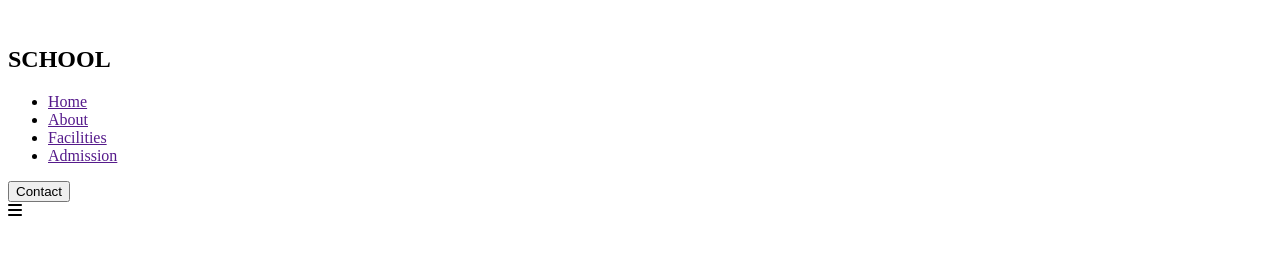
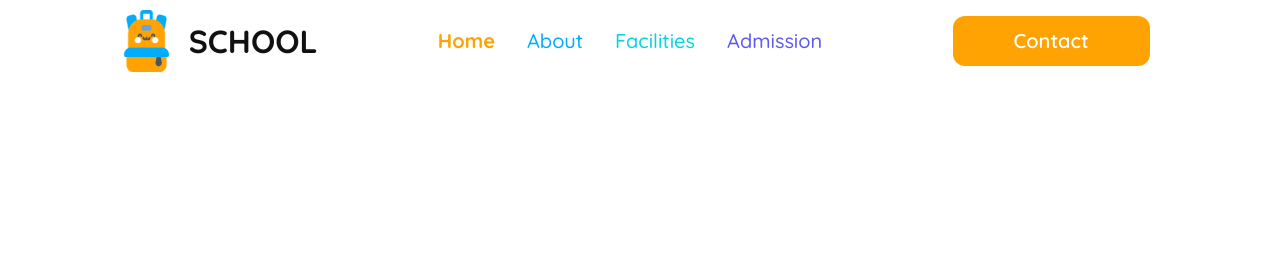
Before and after one commit to mdbulbulhasan/Kids-School-B11-A2--Assignment-2, a plain HTML site: page index.html in a window 1280 px wide. Drawn offline with Linux system fonts and the light colour scheme; the site is published under a folder, as on GitHub Pages, so addresses that start at the root find nothing.

Commit message:
Update the path of Image and css file

```diff
--- a/index.html
+++ b/index.html
@@ -4,7 +4,7 @@
     <meta charset="UTF-8" />
     <meta name="viewport" content="width=device-width, initial-scale=1.0" />
     <title>Kids School</title>
-    <link rel="stylesheet" href="/styles/style.css" />
+    <link rel="stylesheet" href="./styles/style.css" />
     <!-- Link to the Fontawesome -->
     <script
       src="https://kit.fontawesome.com/845571ee6d.js"
@@ -17,7 +17,7 @@
       <nav class="nav-bar">
         <div class="nav-content">
           <div class="nav-logo">
-            <img src="/assets/logo.png" alt="" />
+            <img src="./assets/logo.png" alt="" />
             <h1>SCHOOL</h1>
           </div>
           <div class="nav-menu">
```
